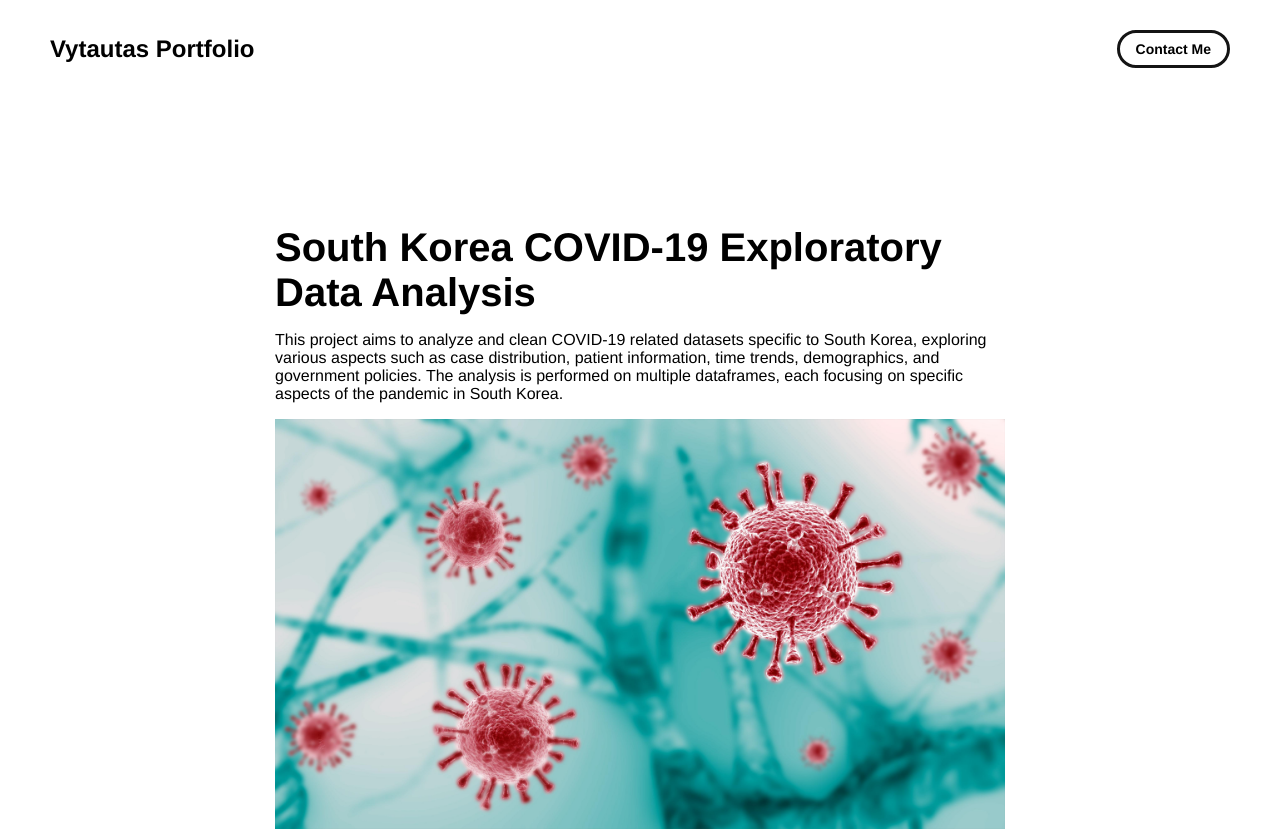
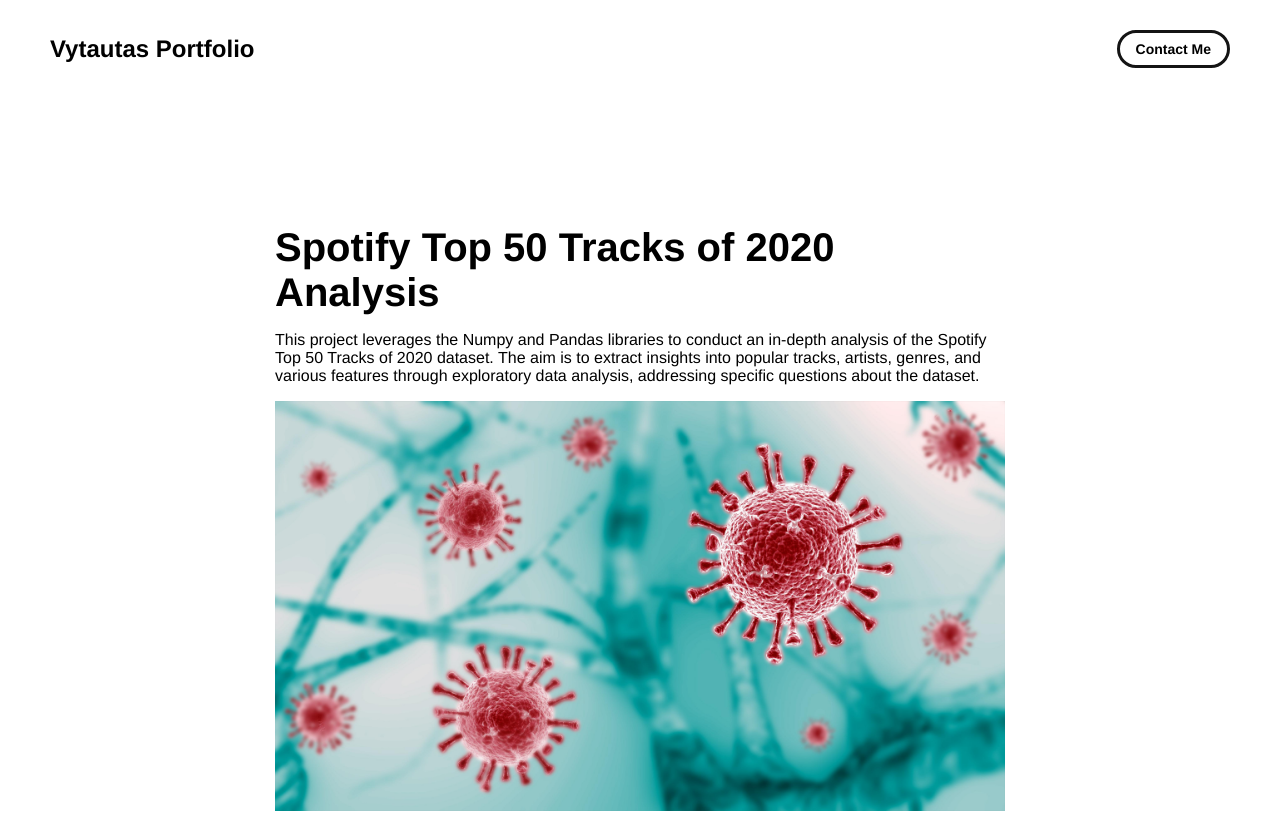
Before and after one commit to vytautas-bunevicius/portfolio-website, a plain HTML site: page project-pages/spotify-analysis.html in a window 1280 px wide. Shown: the top 832 px of the page. Drawn offline with Linux system fonts and the light colour scheme.

Commit message:
Initial commit

```diff
--- a/project-pages/spotifty-analysis.html
+++ b/project-pages/spotify-analysis.html
@@ -68,8 +68,8 @@
             - Change the 'body-text' text to a short and sweet description of your project (maybe the same as the one on the project card)
             - Change "desktop.jpeg" to the image filename you uploaded in the assets/images folder.
           -->
-        <div class="main-title">South Korea COVID-19 Exploratory Data Analysis</div>
-        <div class="body-text">This project aims to analyze and clean COVID-19 related datasets specific to South Korea, exploring various aspects such as case distribution, patient information, time trends, demographics, and government policies. The analysis is performed on multiple dataframes, each focusing on specific aspects of the pandemic in South Korea.</div>
+        <div class="main-title">Spotify Top 50 Tracks of 2020 Analysis</div>
+        <div class="body-text">This project leverages the Numpy and Pandas libraries to conduct an in-depth analysis of the Spotify Top 50 Tracks of 2020 dataset. The aim is to extract insights into popular tracks, artists, genres, and various features through exploratory data analysis, addressing specific questions about the dataset.</div>
         <image class="project-header-image" src="../assets/images/covid19.jpeg">
       </div>
 
```
Also changed, not shown: project-pages/coursera-analysis.html (+2 -2 lines), project-pages/korea-analysis.html (+1 -1 lines).
